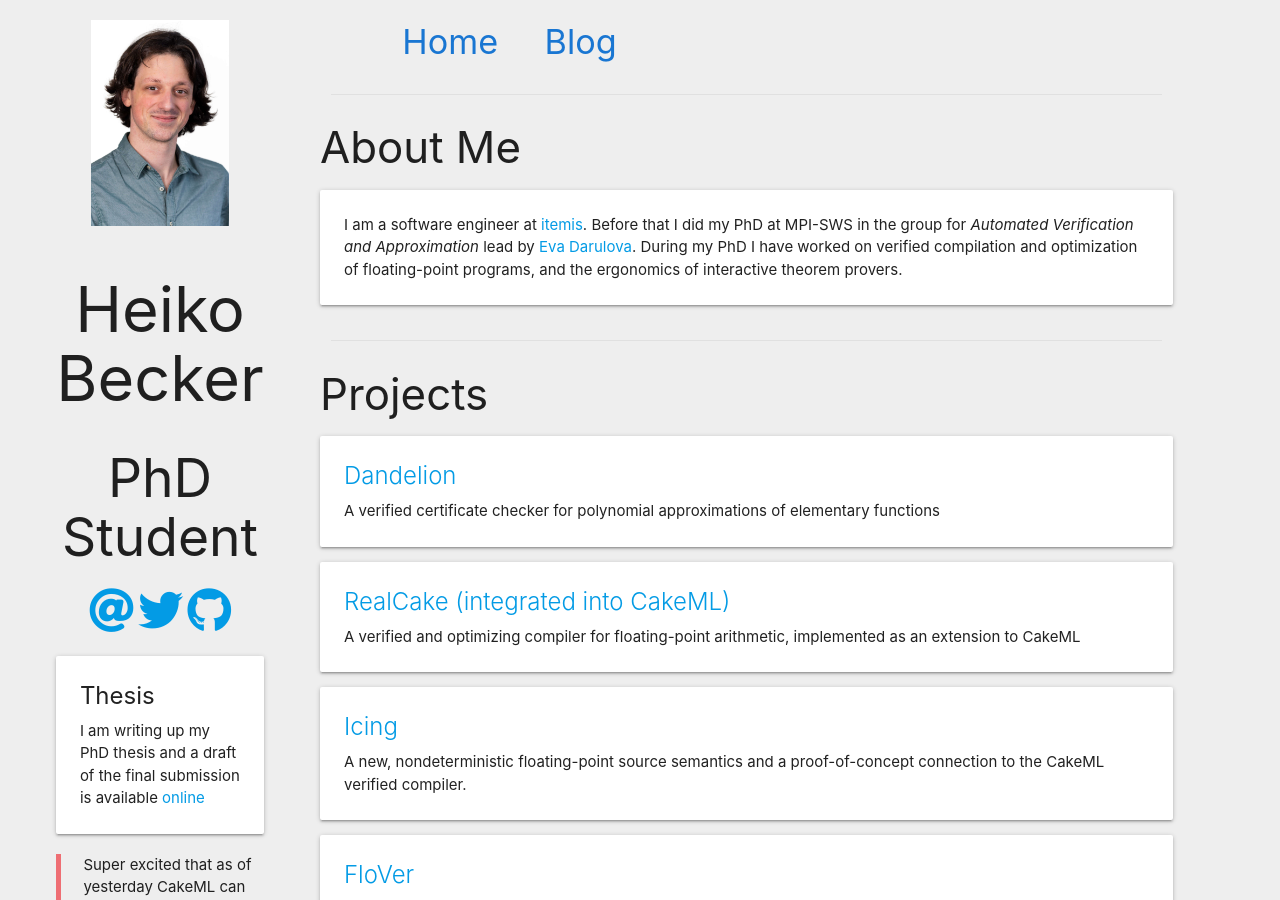
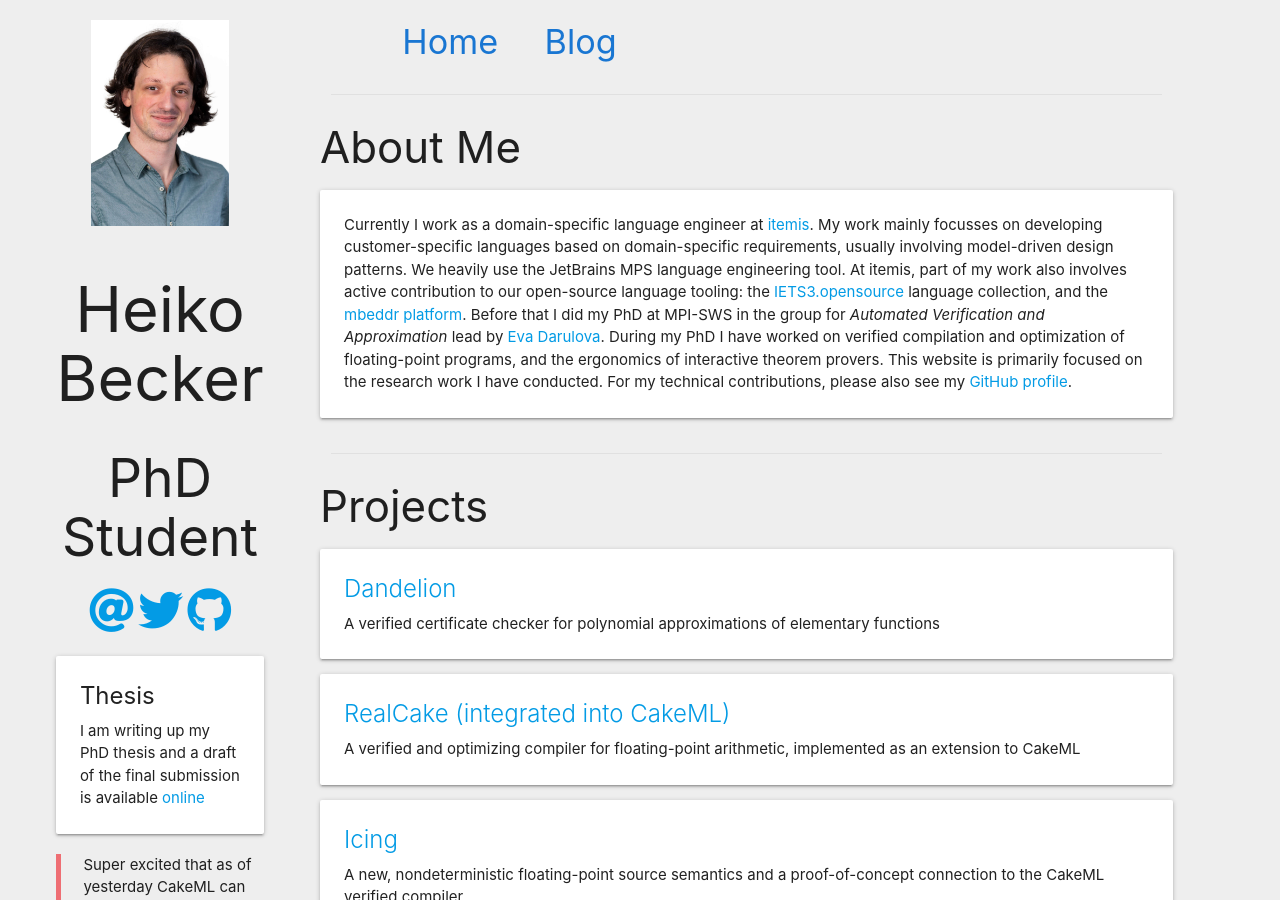
Before and after one commit to HeikoBecker/HeikoBecker.github.io, a Jekyll site: the page built from index.md, in a window 1280 px wide and 900 px high. Built offline with Jekyll 4.4.1, drawn with Linux system fonts in a browser that asks for light colours; nearby versions of some CDN libraries; comment, search, counter and statistics services are not loaded.

Commit message:
Update about page

```diff
--- a/_includes/about.html
+++ b/_includes/about.html
@@ -4,13 +4,14 @@
   <div class="card">
     <div class="card-content">
       <p>
-      I am a software engineer at <a href="https://itemis.com">itemis</a>.
-      Before that I did my PhD at MPI-SWS in the group for <em>Automated Verification
-          and Approximation</em> lead by
-        <a href="https://malyzajko.github.io/">Eva Darulova</a>.
-	During my PhD I have worked on verified compilation and
-        optimization of floating-point programs, and the ergonomics of
-        interactive theorem provers.
+	Currently I work as a domain-specific language engineer at <a href="https://itemis.com">itemis</a>.
+	My work mainly focusses on developing customer-specific languages based on domain-specific requirements, usually involving model-driven design patterns.
+	We heavily  use the JetBrains MPS language engineering tool.
+	At itemis, part of my work also involves active contribution to our open-source language tooling:
+	the <a href="https://github.com/IETS3/iets3.opensource">IETS3.opensource</a> language collection, and the <a href="https://github.com/mbeddr"> mbeddr platform</a>.
+	Before that I did my PhD at MPI-SWS in the group for <em>Automated Verification and Approximation</em> lead by <a href="https://malyzajko.github.io/">Eva Darulova</a>.
+	During my PhD I have worked on verified compilation and optimization of floating-point programs, and the ergonomics of interactive theorem provers.
+	This website is primarily focused on the research work I have conducted. For my technical contributions, please also see my <a href="https://github.com/HeikoBecker/">GitHub profile</a>.
       </p>
     </div>
   </div>
```
